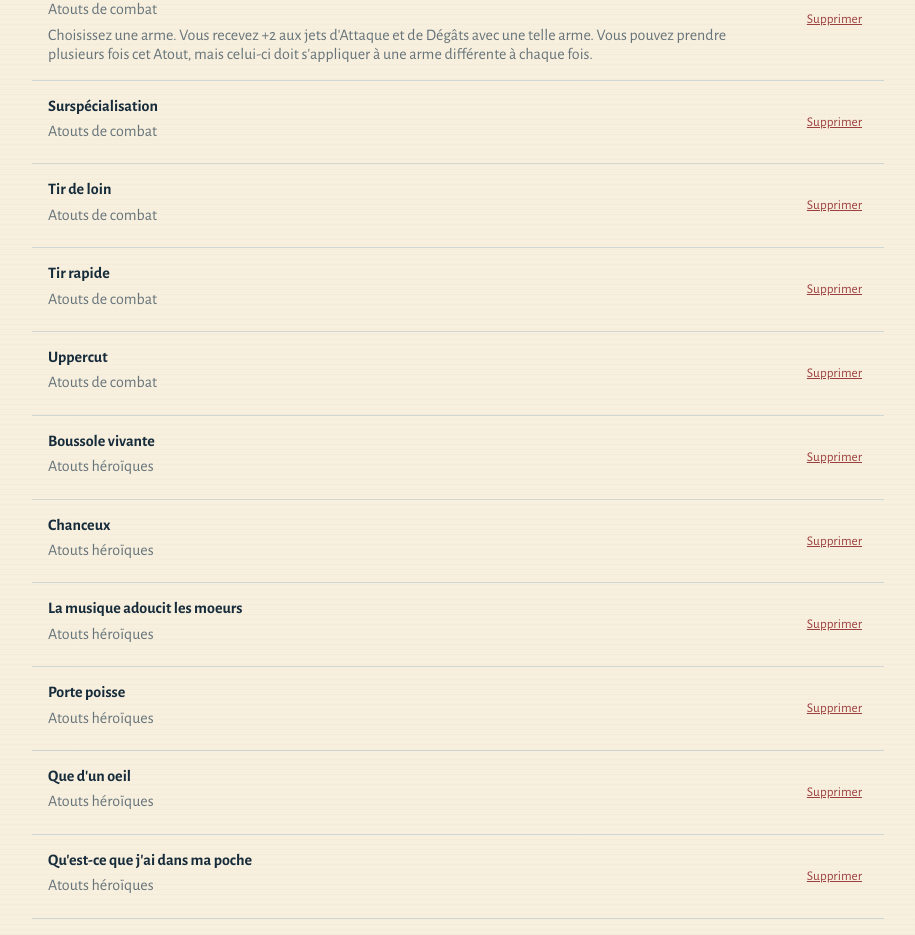
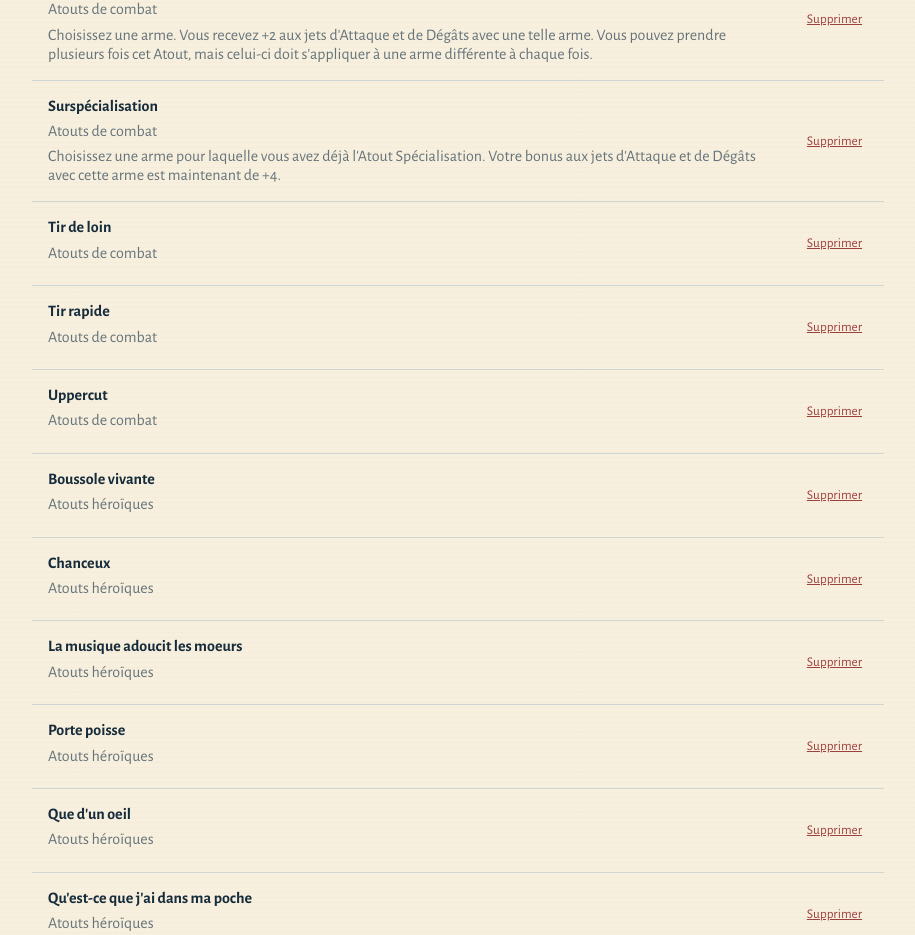
Before and after one commit to aosifre/character-jdr-lanfeust, an Angular app: page /advantages in a window 1280 px wide. Shown: the part 3999-4934 px from the top of the page, without its empty margins (182-1097 px from the left). Built offline with nearby package versions, Linux system fonts and the light colour scheme.

Commit message:
Nouvel option "choix de l'arme" dans le model "Talent"

```diff
--- a/src/app/advantage/advantage.model.ts
+++ b/src/app/advantage/advantage.model.ts
@@ -12,4 +12,5 @@ export interface Advantage {
   prerequisiteId: string | null;
   minimumLevel?: number | null;
   repeatable?: boolean;
+  weaponChoice?: boolean;
 }
--- a/src/app/advantage/advantage.service.ts
+++ b/src/app/advantage/advantage.service.ts
@@ -29,8 +29,8 @@ const defaultAdvantages: Advantage[] = [
   { id: 'provocateur', title: 'Provocateur', category: 'combat', description: 'Si vous réussissez un jet de Bmuff opposé à sa Psychologie, celui-ci cherche à vous faire taire par tous les moyens, au mépris de toute prudence. Sous l\'effet de la colère, ses jets d\'Attaque et de Défense se font avec un malus de -4 pendant tout son prochain tour. Cet Atout fonctionne également sur les animaux et les créatures qui ne comprendraient pas votre langage.', conditionAttribute: null, conditionMinimum: null, prerequisiteId: null },
   { id: 'science-de-l-embuscade', title: 'Science de l\'embuscade', category: 'combat', description: 'Si vous disposez d\'au moins une minute pour préparer une embuscade, vous pouvez surprendre un groupe ennemi au maximum 10 fois plus nombreux que le vôtre. Non seulement votre camp attaque le premier mais vous recevez un bonus de +2 à tous vos jets d\'Attaque et de +1d6 à tous vos dégâts du tour pour refléter l\'effet de surprise. Vos compagnons, si toutefois ils acceptent de suivre vos instructions, peuvent recevoir le même bonus. Pour cela, il faut qu\'ils parviennent à se cacher correctement en réussissant un jet de Discrétion contre une difficulté de 15.', conditionAttribute: null, conditionMinimum: null, prerequisiteId: null },
   { id: 'sous-la-ceinture', title: 'Sous la ceinture', category: 'combat', description: 'Quand vous faites une tentative de Krâsse sur une attaque, vous ajoutez 1dK sans prélever dans le tas une Krâsse pour celui-ci. Voir les règles de Krâsses en page 94.', conditionAttribute: null, conditionMinimum: null, prerequisiteId: null },
-  { id: 'specialisation', title: 'Spécialisation', category: 'combat', description: 'Choisissez une arme. Vous recevez +2 aux jets d\'Attaque et de Dégâts avec une telle arme. Vous pouvez prendre plusieurs fois cet Atout, mais celui-ci doit s\'appliquer à une arme différente à chaque fois.', conditionAttribute: null, conditionMinimum: null, prerequisiteId: null, repeatable: true },
-  { id: 'surspecialisation', title: 'Surspécialisation', category: 'combat', description: '', conditionAttribute: null, conditionMinimum: null, prerequisiteId: null },
+  { id: 'specialisation', title: 'Spécialisation', category: 'combat', description: 'Choisissez une arme. Vous recevez +2 aux jets d\'Attaque et de Dégâts avec une telle arme. Vous pouvez prendre plusieurs fois cet Atout, mais celui-ci doit s\'appliquer à une arme différente à chaque fois.', conditionAttribute: null, conditionMinimum: null, prerequisiteId: null, repeatable: true, weaponChoice: true },
+  { id: 'surspecialisation', title: 'Surspécialisation', category: 'combat', description: 'Choisissez une arme pour laquelle vous avez déjà l\'Atout Spécialisation. Votre bonus aux jets d\'Attaque et de Dégâts avec cette arme est maintenant de +4.', conditionAttribute: null, conditionMinimum: null, prerequisiteId: 'specialisation', repeatable: true, minimumLevel: 5, weaponChoice: true },
   { id: 'tir-de-loin', title: 'Tir de loin', category: 'combat', description: '', conditionAttribute: null, conditionMinimum: null, prerequisiteId: null },
   { id: 'tir-rapide', title: 'Tir rapide', category: 'combat', description: '', conditionAttribute: null, conditionMinimum: null, prerequisiteId: null },
   { id: 'uppercut', title: 'Uppercut', category: 'combat', description: '', conditionAttribute: null, conditionMinimum: null, prerequisiteId: null },
@@ -102,8 +102,8 @@ export class AdvantageService {
     }
   }
 
-  add(title: string, category: AdvantageCategory, description: string, conditionAttribute: AttributeKey | null, conditionMinimum: number | null, prerequisiteId: string | null, minimumLevel: number | null, repeatable: boolean): void {
-    this.advantages.update((advantages) => [...advantages, { id: crypto.randomUUID(), title, category, description, conditionAttribute, conditionMinimum, prerequisiteId, minimumLevel, repeatable }]);
+  add(title: string, category: AdvantageCategory, description: string, conditionAttribute: AttributeKey | null, conditionMinimum: number | null, prerequisiteId: string | null, minimumLevel: number | null, repeatable: boolean, weaponChoice = false): void {
+    this.advantages.update((advantages) => [...advantages, { id: crypto.randomUUID(), title, category, description, conditionAttribute, conditionMinimum, prerequisiteId, minimumLevel, repeatable, weaponChoice }]);
     this.save();
   }
 
@@ -130,12 +130,13 @@ export class AdvantageService {
       && (advantage['conditionMinimum'] === null || advantage['conditionMinimum'] === undefined || this.isNumber(advantage['conditionMinimum']))
       && (advantage['prerequisiteId'] === null || advantage['prerequisiteId'] === undefined || typeof advantage['prerequisiteId'] === 'string')
       && (advantage['minimumLevel'] === null || advantage['minimumLevel'] === undefined || this.isNumber(advantage['minimumLevel']))
-      && (advantage['repeatable'] === undefined || typeof advantage['repeatable'] === 'boolean');
+      && (advantage['repeatable'] === undefined || typeof advantage['repeatable'] === 'boolean')
+      && (advantage['weaponChoice'] === undefined || typeof advantage['weaponChoice'] === 'boolean');
   }
 
   private normalize(value: Advantage & { label?: string }): Advantage {
     const defaultAdvantage = defaultAdvantages.find((advantage) => advantage.id === value.id);
-    return { id: value.id, title: value.title ?? value.label ?? '', category: value.category ?? 'heroic', description: value.description ?? '', conditionAttribute: value.conditionAttribute ?? null, conditionMinimum: value.conditionMinimum ?? null, prerequisiteId: value.prerequisiteId ?? null, minimumLevel: value.minimumLevel === undefined ? defaultAdvantage?.minimumLevel ?? null : value.minimumLevel, repeatable: value.repeatable ?? defaultAdvantage?.repeatable ?? false };
+    return { id: value.id, title: value.title ?? value.label ?? '', category: value.category ?? 'heroic', description: value.description ?? '', conditionAttribute: value.conditionAttribute ?? null, conditionMinimum: value.conditionMinimum ?? null, prerequisiteId: value.prerequisiteId ?? null, minimumLevel: value.minimumLevel === undefined ? defaultAdvantage?.minimumLevel ?? null : value.minimumLevel, repeatable: value.repeatable ?? defaultAdvantage?.repeatable ?? false, weaponChoice: value.weaponChoice ?? defaultAdvantage?.weaponChoice ?? false };
   }
 
   private isAttribute(value: unknown): boolean { return ['force', 'dexterite', 'constitution', 'sagesse', 'intelligence', 'charisme'].includes(value as string); }
--- a/src/app/advantage/list/advantage-list.html
+++ b/src/app/advantage/list/advantage-list.html
@@ -31,6 +31,7 @@
         <label for="prerequisite">Atout prérequis</label><select id="prerequisite" formControlName="prerequisiteId"><option [ngValue]="null">Aucun prérequis</option>@for (advantage of advantages(); track advantage.id) {<option [value]="advantage.id">{{ advantage.title }}</option>}</select>
         <label for="minimum-level">Niveau minimum</label><input id="minimum-level" formControlName="minimumLevel" type="number" min="0" placeholder="Niveau minimum" />
         <label for="repeatable">Peut être choisi plusieurs fois</label><input id="repeatable" formControlName="repeatable" type="checkbox" />
+        <label for="weapon-choice">Permet de choisir une arme</label><input id="weapon-choice" formControlName="weaponChoice" type="checkbox" />
         <div class="modal-actions"><button class="button outline" type="button" (click)="closeModal()">Annuler</button><button class="button" type="submit">Ajouter</button></div>
       </form>
     </section>
--- a/src/app/advantage/list/advantage-list.ts
+++ b/src/app/advantage/list/advantage-list.ts
@@ -36,6 +36,7 @@ export class AdvantageList {
     prerequisiteId: new FormControl<string | null>(null, { nonNullable: true }),
     minimumLevel: new FormControl<number | null>(null, { nonNullable: true }),
     repeatable: new FormControl(false, { nonNullable: true }),
+    weaponChoice: new FormControl(false, { nonNullable: true }),
   });
   protected importError = false;
   protected modalOpen = false;
@@ -43,8 +44,8 @@ export class AdvantageList {
   protected add(): void {
     if (this.form.invalid) return;
     const value = this.form.getRawValue();
-    this.service.add(value.title.trim(), value.category, value.description.trim(), value.conditionAttribute, value.conditionMinimum, value.prerequisiteId, value.minimumLevel, value.repeatable);
-    this.form.reset({ title: '', category: 'heroic', description: '', conditionAttribute: null, conditionMinimum: null, prerequisiteId: null, minimumLevel: null, repeatable: false });
+    this.service.add(value.title.trim(), value.category, value.description.trim(), value.conditionAttribute, value.conditionMinimum, value.prerequisiteId, value.minimumLevel, value.repeatable, value.weaponChoice);
+    this.form.reset({ title: '', category: 'heroic', description: '', conditionAttribute: null, conditionMinimum: null, prerequisiteId: null, minimumLevel: null, repeatable: false, weaponChoice: false });
     this.modalOpen = false;
   }
 
--- a/src/app/character/advantages-add/character-advantages-add.ts
+++ b/src/app/character/advantages-add/character-advantages-add.ts
@@ -25,7 +25,7 @@ export class CharacterAdvantagesAddPage {
   protected readonly categories: AdvantageCategory[] = ['combat', 'origin', 'magic', 'social', 'heroic'];
   protected readonly selectedCategory = signal<'all' | AdvantageCategory>('all');
   protected readonly selected = new Map<string, number>();
-  protected readonly specializationWeapons: string[] = [];
+  protected readonly weaponChoices = new Map<string, string[]>();
   public advantageMaximum = 0;
 
  // ajout d'un avantage supplémentaire pour le personnage en + du nombre d'avantages actuel du personnage
@@ -36,8 +36,11 @@ export class CharacterAdvantagesAddPage {
      for (const selectedAdvantage of this.character.advantages) {
        const { advantageId } = selectedAdvantage;
        this.selected.set(advantageId, (this.selected.get(advantageId) ?? 0) + 1);
-       if (advantageId === 'specialisation') {
-         this.specializationWeapons.push(selectedAdvantage.specializationWeapon ?? '');
+       const advantage = this.advantages().find((item) => item.id === advantageId);
+       if (advantage?.weaponChoice) {
+         const choices = this.weaponChoices.get(advantageId) ?? [];
+         choices.push(selectedAdvantage.chosenWeapon ?? selectedAdvantage.specializationWeapon ?? '');
+         this.weaponChoices.set(advantageId, choices);
        }
      }
  }
@@ -45,18 +48,23 @@ export class CharacterAdvantagesAddPage {
  protected isSelected(id: string): boolean { return this.selectedCount(id) > 0; }
  protected selectedCount(id: string): number { return this.selected.get(id) ?? 0; }
  protected get selectedTotal(): number { return [...this.selected.values()].reduce((total, count) => total + count, 0); }
- protected get canSave(): boolean {
-   return this.selectedTotal === this.advantageMaximum && this.hasValidSpecializationWeapons();
+ protected get canSave(): boolean { return this.selectedTotal === this.advantageMaximum && this.hasValidWeaponChoices(); }
+ protected isRepeatable(advantage: Advantage): boolean { return advantage.repeatable === true; }
+ protected weaponChoicesFor(advantageId: string): string[] { return this.weaponChoices.get(advantageId) ?? []; }
+ protected setWeaponChoice(advantageId: string, index: number, event: Event): void {
+   const choices = this.weaponChoices.get(advantageId) ?? [];
+   choices[index] = (event.target as HTMLInputElement).value;
+   this.weaponChoices.set(advantageId, choices);
  }
- protected isRepeatable(advantage: Advantage): boolean { return advantage.repeatable === true; }
- protected setSpecializationWeapon(index: number, event: Event): void {
-   this.specializationWeapons[index] = (event.target as HTMLInputElement).value;
- }
- private hasValidSpecializationWeapons(): boolean {
-   const weapons = this.specializationWeapons.slice(0, this.selectedCount('specialisation')).map((weapon) => weapon.trim().toLowerCase());
-   return weapons.length === this.selectedCount('specialisation')
-     && weapons.every(Boolean)
-     && new Set(weapons).size === weapons.length;
+ private hasValidWeaponChoices(): boolean {
+   return [...this.selected].every(([advantageId, count]) => {
+     const advantage = this.advantages().find((item) => item.id === advantageId);
+     if (!advantage?.weaponChoice) return true;
+     const weapons = (this.weaponChoices.get(advantageId) ?? []).slice(0, count).map((weapon) => weapon.trim());
+     return weapons.length === count
+       && weapons.every(Boolean)
+       && (advantageId !== 'specialisation' || new Set(weapons.map((weapon) => weapon.toLowerCase())).size === weapons.length);
+   });
  }
   protected categoryLabel(category: AdvantageCategory): string {
     const labels: Record<AdvantageCategory, string> = { combat: 'Atouts de combat', origin: "Atouts d'origine", magic: 'Atouts magiques', social: 'Atouts sociaux', heroic: 'Atouts héroïques' };
@@ -98,7 +106,11 @@ export class CharacterAdvantagesAddPage {
     else {
       if (advantage && this.isAvailable(advantage) && this.selectedTotal < this.advantageMaximum) {
         this.selected.set(id, count + 1);
-        if (id === 'specialisation') this.specializationWeapons.push('');
+        if (advantage.weaponChoice) {
+          const choices = this.weaponChoices.get(id) ?? [];
+          choices.push('');
+          this.weaponChoices.set(id, choices);
+        }
       }
     }
   }
@@ -107,15 +119,16 @@ export class CharacterAdvantagesAddPage {
     const count = this.selectedCount(id);
     if (count <= 1) this.selected.delete(id);
     else this.selected.set(id, count - 1);
-    if (id === 'specialisation') this.specializationWeapons.pop();
+    const advantage = this.advantages().find((item) => item.id === id);
+    if (advantage?.weaponChoice) this.weaponChoices.get(id)?.pop();
   }
 
   protected save(): void {
     const maximum = this.advantageMaximum;
     if (!this.characterId || !this.canSave || this.selectedTotal !== maximum) return;
     const selected: CharacterAdvantage[] = [...this.selected].flatMap(([advantageId, count]) =>
-      advantageId === 'specialisation'
-        ? this.specializationWeapons.slice(0, count).map((weapon) => ({ advantageId, specializationWeapon: weapon.trim() }))
+      this.advantages().find((advantage) => advantage.id === advantageId)?.weaponChoice
+        ? this.weaponChoicesFor(advantageId).slice(0, count).map((weapon) => ({ advantageId, chosenWeapon: weapon.trim() }))
         : Array.from({ length: count }, () => ({ advantageId })),
     );
     this.characterService.setAdvantages(this.characterId, selected);
--- a/src/app/character/advantages/character-advantages.ts
+++ b/src/app/character/advantages/character-advantages.ts
@@ -20,15 +20,18 @@ export class CharacterAdvantagesPage {
   protected readonly categories: AdvantageCategory[] = ['combat', 'origin', 'magic', 'social', 'heroic'];
   protected readonly selectedCategory = signal<'all' | AdvantageCategory>('all');
   protected readonly selected = new Map<string, number>();
-  protected readonly specializationWeapons: string[] = [];
+  protected readonly weaponChoices = new Map<string, string[]>();
   protected readonly availableAdvantages = this.settingsService.currentSettings;
 
   constructor() {
     for (const selectedAdvantage of this.character?.advantages ?? []) {
       const { advantageId } = selectedAdvantage;
       this.selected.set(advantageId, (this.selected.get(advantageId) ?? 0) + 1);
-      if (advantageId === 'specialisation') {
-        this.specializationWeapons.push(selectedAdvantage.specializationWeapon ?? '');
+      const advantage = this.advantages().find((item) => item.id === advantageId);
+      if (advantage?.weaponChoice) {
+        const choices = this.weaponChoices.get(advantageId) ?? [];
+        choices.push(selectedAdvantage.chosenWeapon ?? selectedAdvantage.specializationWeapon ?? '');
+        this.weaponChoices.set(advantageId, choices);
       }
     }
   }
@@ -36,18 +39,23 @@ export class CharacterAdvantagesPage {
   protected isSelected(id: string): boolean { return this.selectedCount(id) > 0; }
   protected selectedCount(id: string): number { return this.selected.get(id) ?? 0; }
   protected get selectedTotal(): number { return [...this.selected.values()].reduce((total, count) => total + count, 0); }
-  protected get canSave(): boolean {
-    return this.selectedTotal === this.availableAdvantages().availableAdvantages && this.hasValidSpecializationWeapons();
+  protected get canSave(): boolean { return this.selectedTotal === this.availableAdvantages().availableAdvantages && this.hasValidWeaponChoices(); }
+  protected isRepeatable(advantage: Advantage): boolean { return advantage.repeatable === true; }
+  protected weaponChoicesFor(advantageId: string): string[] { return this.weaponChoices.get(advantageId) ?? []; }
+  protected setWeaponChoice(advantageId: string, index: number, event: Event): void {
+    const choices = this.weaponChoices.get(advantageId) ?? [];
+    choices[index] = (event.target as HTMLInputElement).value;
+    this.weaponChoices.set(advantageId, choices);
   }
-  protected isRepeatable(advantage: Advantage): boolean { return advantage.repeatable === true; }
-  protected setSpecializationWeapon(index: number, event: Event): void {
-    this.specializationWeapons[index] = (event.target as HTMLInputElement).value;
-  }
-  private hasValidSpecializationWeapons(): boolean {
-    const weapons = this.specializationWeapons.slice(0, this.selectedCount('specialisation')).map((weapon) => weapon.trim().toLowerCase());
-    return weapons.length === this.selectedCount('specialisation')
-      && weapons.every(Boolean)
-      && new Set(weapons).size === weapons.length;
+  private hasValidWeaponChoices(): boolean {
+    return [...this.selected].every(([advantageId, count]) => {
+      const advantage = this.advantages().find((item) => item.id === advantageId);
+      if (!advantage?.weaponChoice) return true;
+      const weapons = (this.weaponChoices.get(advantageId) ?? []).slice(0, count).map((weapon) => weapon.trim());
+      return weapons.length === count
+        && weapons.every(Boolean)
+        && (advantageId !== 'specialisation' || new Set(weapons.map((weapon) => weapon.toLowerCase())).size === weapons.length);
+    });
   }
   protected categoryLabel(category: AdvantageCategory): string {
     const labels: Record<AdvantageCategory, string> = { combat: 'Atouts de combat', origin: "Atouts d'origine", magic: 'Atouts magiques', social: 'Atouts sociaux', heroic: 'Atouts héroïques' };
@@ -83,7 +91,11 @@ export class CharacterAdvantagesPage {
     else {
       if (advantage && this.isAvailable(advantage) && this.selectedTotal < maximum) {
         this.selected.set(id, count + 1);
-        if (id === 'specialisation') this.specializationWeapons.push('');
+        if (advantage.weaponChoice) {
+          const choices = this.weaponChoices.get(id) ?? [];
+          choices.push('');
+          this.weaponChoices.set(id, choices);
+        }
       }
     }
   }
@@ -92,15 +104,16 @@ export class CharacterAdvantagesPage {
     const count = this.selectedCount(id);
     if (count <= 1) this.selected.delete(id);
     else this.selected.set(id, count - 1);
-    if (id === 'specialisation') this.specializationWeapons.pop();
+    const advantage = this.advantages().find((item) => item.id === id);
+    if (advantage?.weaponChoice) this.weaponChoices.get(id)?.pop();
   }
 
   protected save(): void {
     const maximum = this.availableAdvantages().availableAdvantages;
     if (!this.characterId || !this.canSave || this.selectedTotal !== maximum) return;
     const selected: CharacterAdvantage[] = [...this.selected].flatMap(([advantageId, count]) =>
-      advantageId === 'specialisation'
-        ? this.specializationWeapons.slice(0, count).map((weapon) => ({ advantageId, specializationWeapon: weapon.trim() }))
+      this.advantages().find((advantage) => advantage.id === advantageId)?.weaponChoice
+        ? this.weaponChoicesFor(advantageId).slice(0, count).map((weapon) => ({ advantageId, chosenWeapon: weapon.trim() }))
         : Array.from({ length: count }, () => ({ advantageId })),
     );
     this.characterService.setAdvantages(this.characterId, selected);
--- a/src/app/character/character.model.ts
+++ b/src/app/character/character.model.ts
@@ -72,6 +72,7 @@ export interface CharacterSkill {
 
 export interface CharacterAdvantage {
   advantageId: string;
+  chosenWeapon?: string;
   specializationWeapon?: string;
 }
 
--- a/src/app/character/view/character-view-page.ts
+++ b/src/app/character/view/character-view-page.ts
@@ -113,7 +113,8 @@ export class CharacterViewPage implements AfterViewInit {
     for (const selected of this.character?.advantages ?? []) {
       const summary = selections.get(selected.advantageId) ?? { count: 0, weapons: [] };
       summary.count++;
-      if (selected.specializationWeapon) summary.weapons.push(selected.specializationWeapon);
+      const weapon = selected.chosenWeapon ?? selected.specializationWeapon;
+      if (weapon) summary.weapons.push(weapon);
       selections.set(selected.advantageId, summary);
     }
     return [...selections].flatMap(([id, summary]) => {
```
Also changed, not shown: src/app/character/advantages-add/character-advantages-add.html (+5 -5 lines), src/app/character/advantages/character-advantages.html (+5 -5 lines), 1 other file (tests, documents, lock files or other folders).
